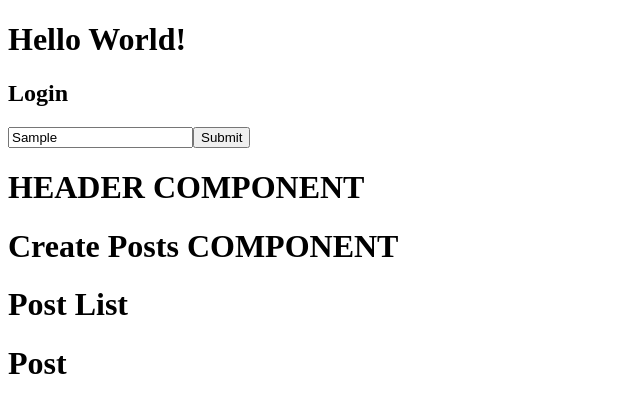
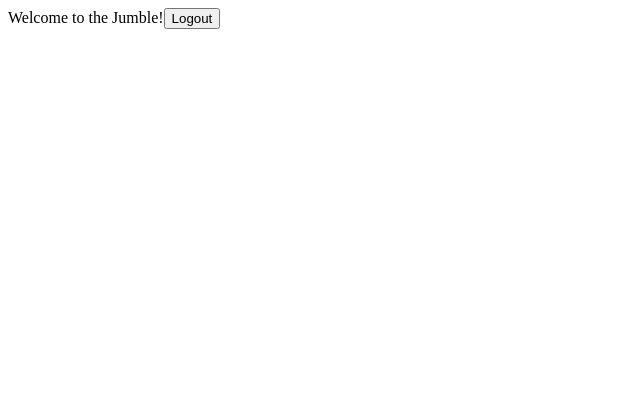
Before and after one commit to StevenVallarsa/ReactBook, a React (Create React App) app: page / in a window 1280 px wide. Both pictures are taken after typing "Sample" into the empty fields and a click on the button "Submit". Shown: the top 412 px of the page, without its empty margins (0-640 px from the left). Built offline with nearby package versions, Linux system fonts and the light colour scheme.

Commit message:
added login and logout

```diff
--- a/src/App.jsx
+++ b/src/App.jsx
@@ -6,14 +6,14 @@ import PostList from "./components/PostList";
 import Post from "./components/Post";
 
 export default function App(props) {
+  const [user, setUser] = useState("");
+
+  if (!user) {
+    return <Login setUser={setUser} />;
+  }
   return (
     <div>
-      <h1>Hello World!</h1>
-      <Login />
-      <Header />
-      <CreatePosts />
-      <PostList />
-      <Post />
+      <Header setUser={setUser} />
     </div>
   );
 }
--- a/src/components/Header.jsx
+++ b/src/components/Header.jsx
@@ -1,3 +1,8 @@
-export default function Header(props) {
-  return <h1>HEADER COMPONENT</h1>;
+export default function Header({ setUser }) {
+  return (
+    <div>
+      Welcome to the Jumble!
+      <button onClick={() => setUser("")}>Logout</button>
+    </div>
+  );
 }
--- a/src/components/Login.jsx
+++ b/src/components/Login.jsx
@@ -1,11 +1,13 @@
 import React, { useState } from "react";
 
-export default function Login(props) {
+export default function Login({ setUser }) {
   const [username, setUsername] = useState("");
+
   const handleSubmit = e => {
     e.preventDefault();
-    console.log(username);
+    setUser(username);
   };
+
   return (
     <div>
       <h2>Login</h2>
```
